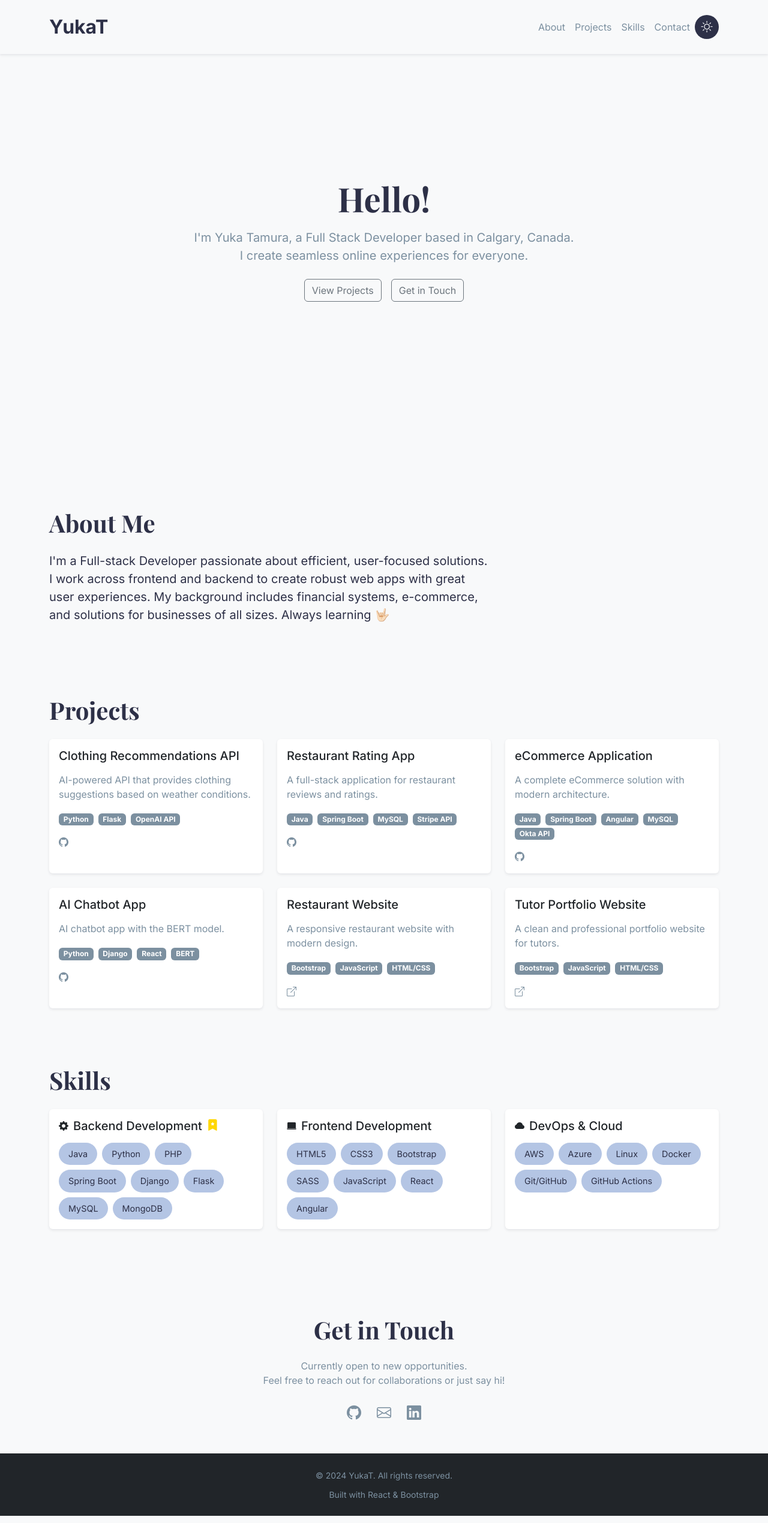
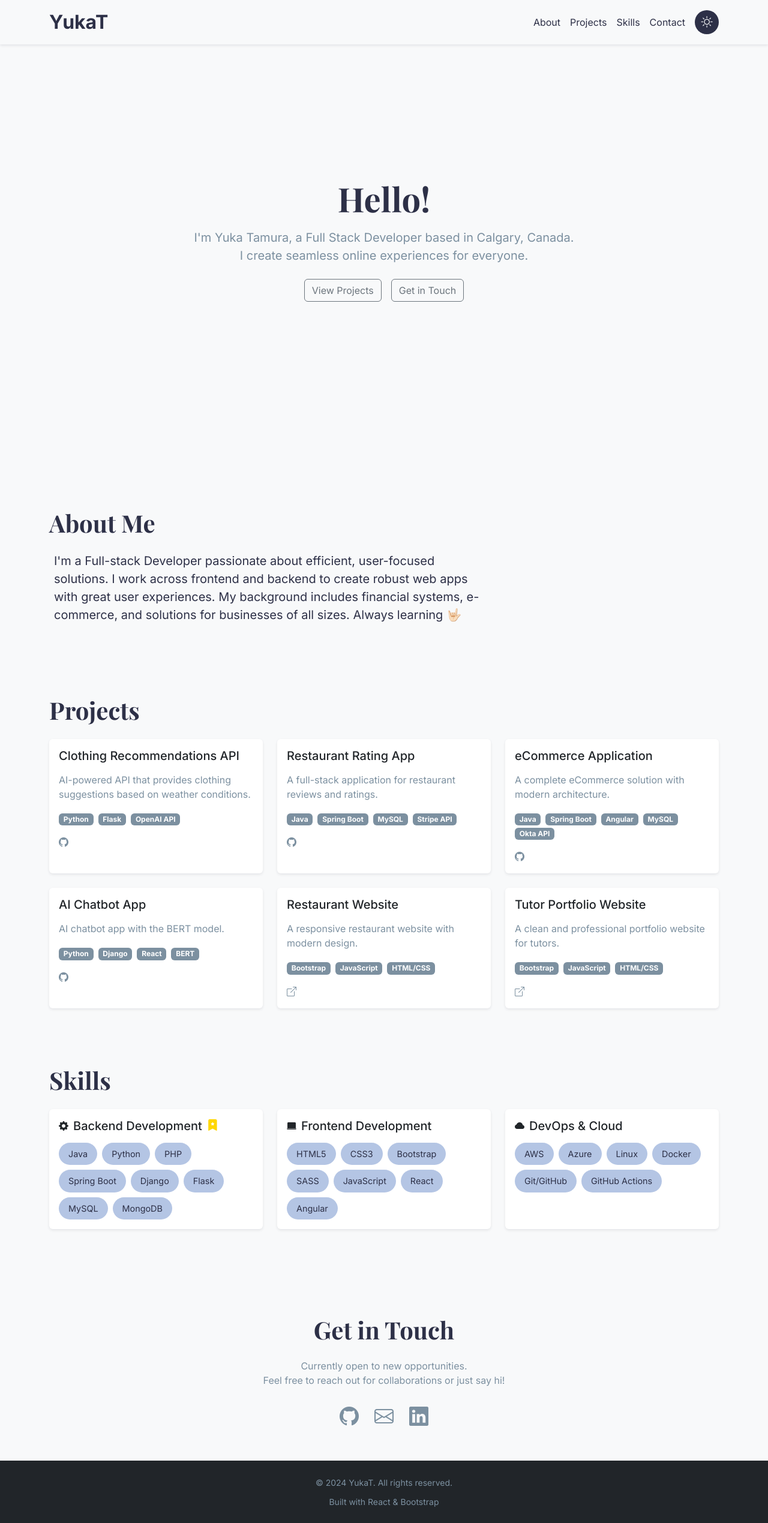
Before and after one commit to yukaty/yukaty.github.io, a React (Vite) app: page / in a window 1280 px wide. Shown: the whole page at 60% size. Built offline with nearby package versions, Linux system fonts and the light colour scheme.

Commit message:
Adjusted Navbar scroll functionality

```diff
--- a/src/App.jsx
+++ b/src/App.jsx
@@ -16,10 +16,19 @@ const App = () => {
     document.documentElement.setAttribute('data-theme', newTheme);
   };
 
+  const handleNavClick = (sectionId) => {
+    const section = document.getElementById(sectionId);
+    if (section) {
+      const yOffset = -80;
+      const y = section.getBoundingClientRect().top + window.scrollY + yOffset;
+      window.scrollTo({ top: y, behavior: 'smooth' });
+    }
+  };
+
   return (
     <div>
-      <NavigationBar theme={theme} toggleTheme={toggleTheme} />
-      <Home />
+      <NavigationBar handleNavClick={handleNavClick} theme={theme} toggleTheme={toggleTheme} />
+      <Home handleNavClick={handleNavClick} />
       <About />
       <Projects />
       <Skills />
--- a/src/components/About.jsx
+++ b/src/components/About.jsx
@@ -7,7 +7,7 @@ const About = () => {
         <h2 className="display-6 mb-4">About Me</h2>
         <Row>
           <Col lg={8}>
-            <p className="lead mb-4">
+            <p className="lead mx-2 mb-4">
               I'm a Full-stack Developer passionate about efficient, user-focused solutions.
               I work across frontend and backend to create robust web apps with great user experiences.
               My background includes financial systems, e-commerce, and solutions for businesses of all sizes.
--- a/src/components/Contact.jsx
+++ b/src/components/Contact.jsx
@@ -10,7 +10,7 @@ const Contact = () => {
     {
       name: 'Email',
       icon: 'bi-envelope',
-      url: 'mailto:yukat@example.com'
+      url: 'mailto:yukat.ca@gmail.com'
     },
     {
       name: 'LinkedIn',
--- a/src/components/Home.jsx
+++ b/src/components/Home.jsx
@@ -1,6 +1,6 @@
 import { Container, Row, Col, Button } from 'react-bootstrap';
 
-const Home = () => {
+const Home = ({ handleNavClick }) => {
   return (
     <section className="hero-section">
       <Container>
@@ -8,13 +8,13 @@ const Home = () => {
           <Col lg={8} className="mx-auto">
             <h1 className="display-4 mb-3">Hello!</h1>
             <p className="lead mb-4 text-secondary">
-              I'm Yuka Tamura, a Full Stack Developer based in Calgary, Canada. <br/>I create seamless online experiences for everyone.
+              I'm Yuka Tamura, a Full Stack Developer based in Calgary, Canada. <br />I create seamless online experiences for everyone.
             </p>
             <div className="d-flex gap-3 justify-content-center">
-              <Button variant="outline-secondary" href="#projects">
+              <Button variant="outline-secondary" onClick={() => handleNavClick('projects')}>
                 View Projects
               </Button>
-              <Button variant="outline-secondary" href="#contact">
+              <Button variant="outline-secondary" onClick={() => handleNavClick('contact')}>
                 Get in Touch
               </Button>
             </div>
--- a/src/components/Navbar.jsx
+++ b/src/components/Navbar.jsx
@@ -1,22 +1,22 @@
 import { Navbar, Nav, Container } from 'react-bootstrap';
 
-const NavigationBar = ({ theme, toggleTheme }) => {
+const NavigationBar = ({ handleNavClick, theme, toggleTheme }) => {
   return (
-    <Navbar expand="lg" fixed="top" className="py-3">
+    <Navbar expand="lg" fixed="top">
       <Container>
-        <Navbar.Brand href="#home" className="fw-bold text-primary fs-2">
+        <Navbar.Brand href="#" className="fw-bold text-primary fs-2">
           YukaT
         </Navbar.Brand>
         <Navbar.Toggle aria-controls="basic-navbar-nav" />
         <Navbar.Collapse id="basic-navbar-nav">
           <Nav className="ms-auto">
-            <Nav.Link href="#about">About</Nav.Link>
-            <Nav.Link href="#projects">Projects</Nav.Link>
-            <Nav.Link href="#skills">Skills</Nav.Link>
-            <Nav.Link href="#contact">Contact</Nav.Link>
+            <Nav.Link onClick={() => handleNavClick('about')}>About</Nav.Link>
+            <Nav.Link onClick={() => handleNavClick('projects')}>Projects</Nav.Link>
+            <Nav.Link onClick={() => handleNavClick('skills')}>Skills</Nav.Link>
+            <Nav.Link onClick={() => handleNavClick('contact')}>Contact</Nav.Link>
             <button
               onClick={toggleTheme}
-              className="theme-button"
+              className="theme-button ms-2"
               aria-label="Toggle theme"
             >
               <i className={`bi ${theme === 'light' ? 'bi-sun' : 'bi-moon'}`}></i>
--- a/src/styles/index.scss
+++ b/src/styles/index.scss
@@ -43,11 +43,11 @@ h1, h2, h3, h4, h5, h6 {
   box-shadow: var(--card-shadow);
 
   .nav-link {
-    color: var(--secondary);
+    color: var(--primary);
     transition: var(--transition);
 
     &:hover {
-      color: var(--primary);
+      color: var(--secondary);
     }
   }
 }
@@ -108,7 +108,7 @@ h1, h2, h3, h4, h5, h6 {
 
 .social-icon {
   color: var(--secondary);
-  font-size: 1.5rem;
+  font-size: 2rem;
   transition: var(--transition);
 
   &:hover {
```
Also changed, not shown: 1 other file (tests, documents, lock files or other folders).
